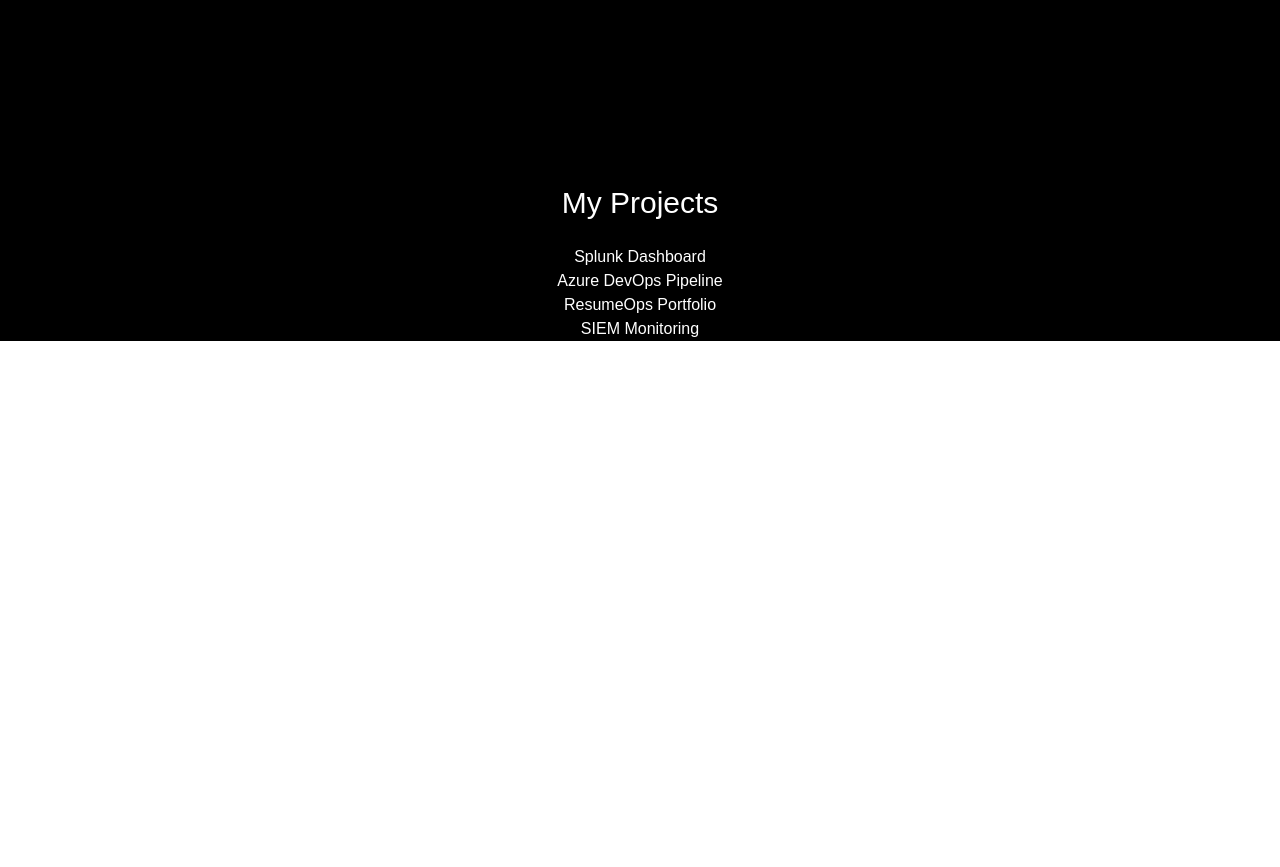
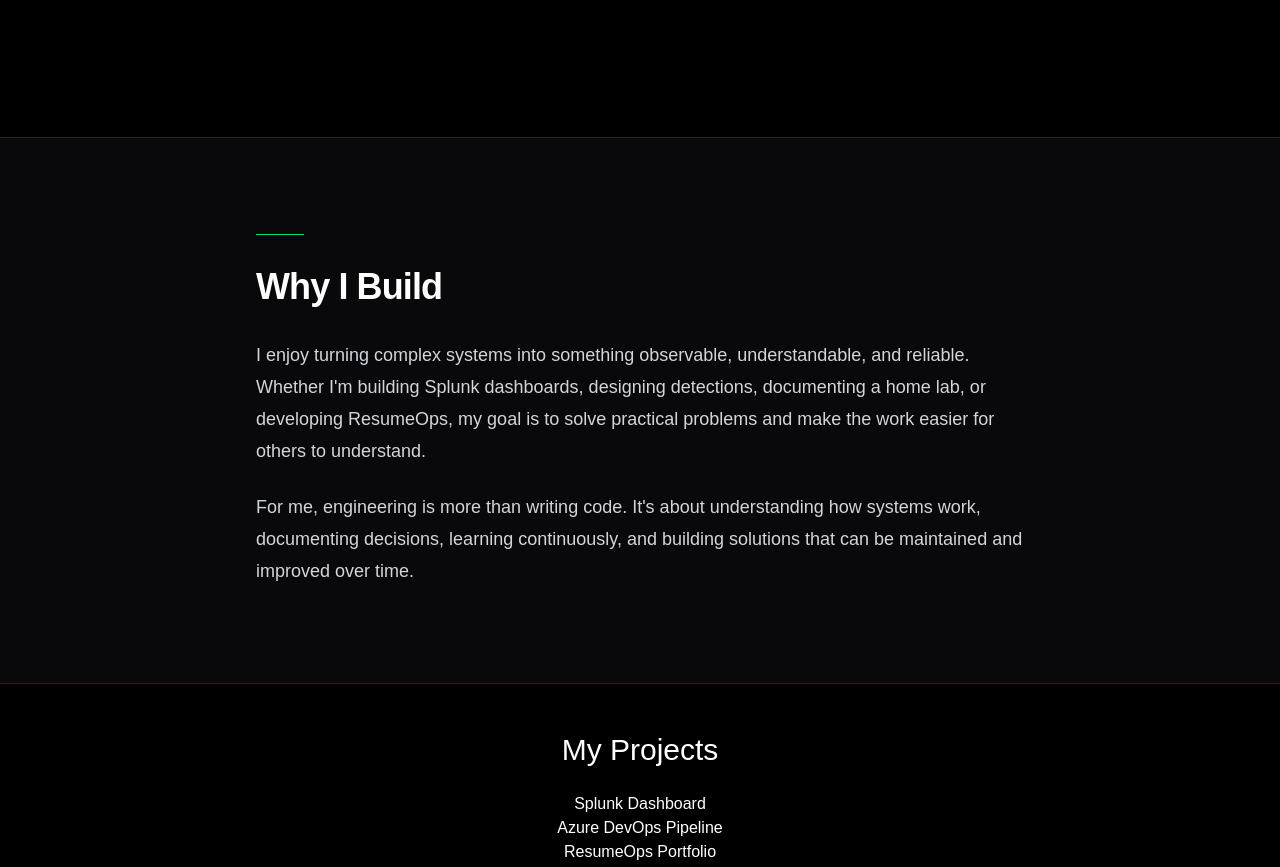
Before and after one commit to jannsenagustin/resumeops, a Next.js app: page / in a window 1280 px wide. Shown: the part 660-1527 px from the top of the page. Before the commit the page ends 1001 px from the top, so only its background shows below. Built offline with nearby package versions, Linux system fonts and the light colour scheme.

Commit message:
feat: add Why I Build section

```diff
--- a/app/page.tsx
+++ b/app/page.tsx
@@ -1,5 +1,6 @@
 import Navbar from "../components/Navbar";
 import Hero from "../components/Hero";
+import WhyIBuild from "../components/WhyIBuild";
 import Projects from "../components/Projects";
 
 export default function Home() {
@@ -11,8 +12,7 @@
         title="Splunk Administrator • Developer • Architect"
         email="jannsenagustin.can@gmail.com"
       />
-
-
+      <WhyIBuild />
       <Projects />
     </main>
   );
--- /dev/null
+++ b/components/WhyIBuild.tsx
@@ -0,0 +1,36 @@
+export default function WhyIBuild() {
+  return (
+    <section
+      aria-labelledby="why-i-build-heading"
+      className="border-y border-green-400/20 bg-zinc-950 px-6 py-20 sm:px-8 sm:py-24"
+    >
+      <div className="mx-auto max-w-3xl">
+        <div className="mb-8 h-px w-12 bg-green-400" />
+
+        <h2
+          id="why-i-build-heading"
+          className="text-3xl font-bold tracking-tight text-white sm:text-4xl"
+        >
+          Why I Build
+        </h2>
+
+        <div className="mt-8 space-y-6 text-base leading-8 text-gray-300 sm:text-lg">
+          <p>
+            I enjoy turning complex systems into something observable,
+            understandable, and reliable. Whether I&apos;m building Splunk
+            dashboards, designing detections, documenting a home lab, or
+            developing ResumeOps, my goal is to solve practical problems and
+            make the work easier for others to understand.
+          </p>
+
+          <p>
+            For me, engineering is more than writing code. It&apos;s about
+            understanding how systems work, documenting decisions, learning
+            continuously, and building solutions that can be maintained and
+            improved over time.
+          </p>
+        </div>
+      </div>
+    </section>
+  );
+}
```
Also changed, not shown: 1 other file (tests, documents, lock files or other folders).
